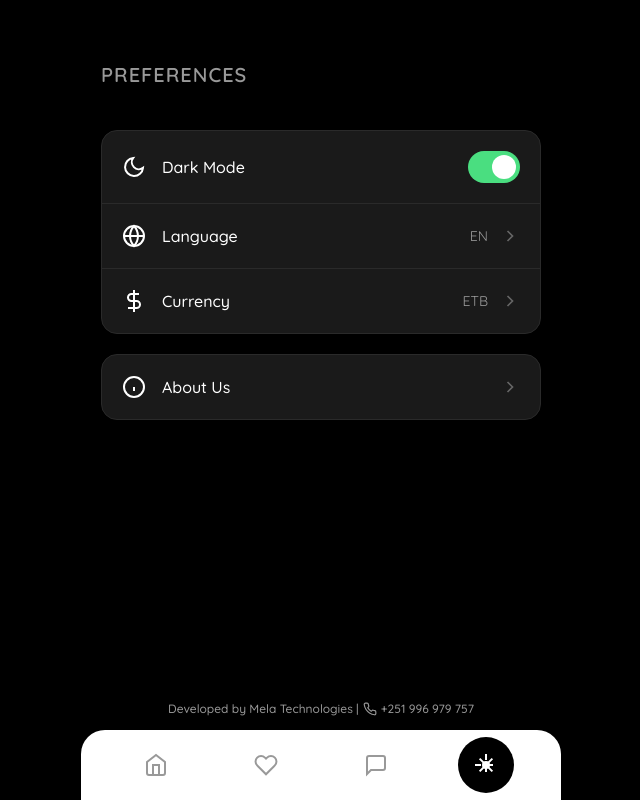
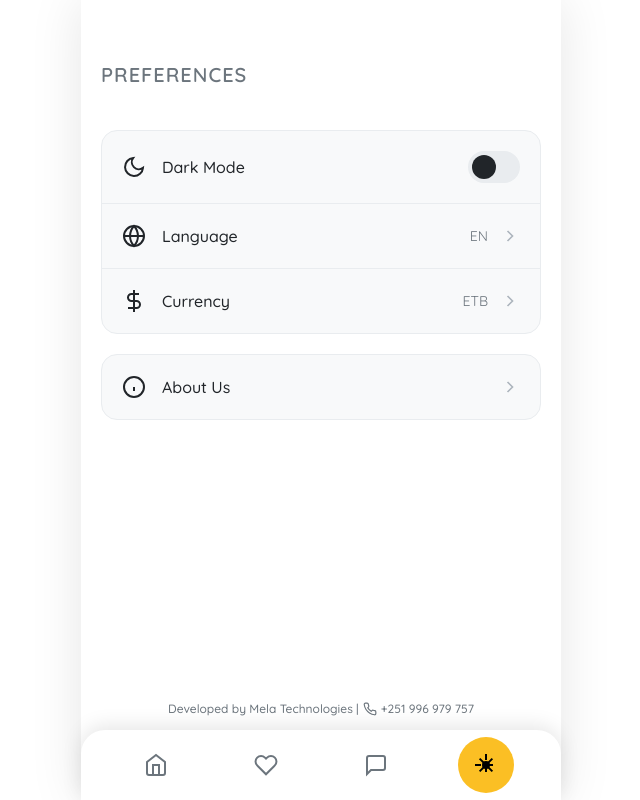
Before and after one commit to AbelStack/QR-Menu, a Vue app in the folder frontend/: page /profile in a window 1280 px wide. Shown: the whole page, without its empty margins (319-959 px from the left). Built offline with nearby package versions, Linux system fonts and the light colour scheme.

Commit message:
change the default color to white

```diff
--- a/frontend/index.html
+++ b/frontend/index.html
@@ -20,7 +20,7 @@
       #loading-screen {
         position: fixed;
         inset: 0;
-        background: #000;
+        background: #ffffff;
         display: flex;
         align-items: center;
         justify-content: center;
@@ -61,7 +61,7 @@
         position: absolute;
         width: 160px;
         height: 160px;
-        border: 4px solid #333;
+        border: 4px solid #e9ecef;
         border-top: 4px solid #fbbf24;
         border-radius: 50%;
         animation: spin 1s linear infinite;
@@ -71,7 +71,7 @@
         font-family: 'Quicksand', sans-serif;
         font-size: 24px;
         font-weight: 700;
-        color: #fff;
+        color: #212529;
         text-align: center;
         line-height: 1.3;
       }
@@ -80,7 +80,7 @@
         font-family: 'Quicksand', sans-serif;
         font-size: 13px;
         font-weight: 500;
-        color: #999;
+        color: #6c757d;
         text-align: center;
         margin-top: 8px;
         display: flex;
--- a/frontend/src/App.vue
+++ b/frontend/src/App.vue
@@ -27,7 +27,7 @@ onMounted(() => {
   background: var(--bg-primary);
   min-height: 100vh;
   position: relative;
-  box-shadow: 0 0 50px rgba(0,0,0,0.5);
+  box-shadow: 0 0 50px var(--shadow);
   transition: background-color 0.3s ease;
 }
 
--- a/frontend/src/assets/main.css
+++ b/frontend/src/assets/main.css
@@ -2,34 +2,60 @@
 
 /* CSS Variables for theming */
 :root {
+  /* Light Mode (Default) */
+  --bg-primary: #ffffff;
+  --bg-secondary: #f8f9fa;
+  --bg-tertiary: #e9ecef;
+  --bg-quaternary: #dee2e6;
+  --text-primary: #212529;
+  --text-secondary: #495057;
+  --text-tertiary: #6c757d;
+  --text-quaternary: #adb5bd;
+  --accent: #fbbf24;
+  --nav-bg: #ffffff;
+  --nav-text: #6c757d;
+  --nav-active-bg: #fbbf24;
+  --nav-active-text: #000;
+  --border-color: #dee2e6;
+  --shadow: rgba(0, 0, 0, 0.1);
+}
+
+/* Dark Mode Variables */
+html.dark-mode {
   --bg-primary: #000;
   --bg-secondary: #1a1a1a;
   --bg-tertiary: #2a2a2a;
+  --bg-quaternary: #3a3a3a;
   --text-primary: #fff;
   --text-secondary: #ccc;
   --text-tertiary: #999;
   --text-quaternary: #666;
   --accent: #fbbf24;
-  --nav-bg: #fff;
-  --nav-text: #999;
-  --nav-active-bg: #000;
-  --nav-active-text: #fff;
-}
-
-/* Light Mode Variables */
-html.light-mode {
-  --bg-primary: #f5f5f5;
-  --bg-secondary: #fff;
-  --bg-tertiary: #e5e5e5;
-  --text-primary: #000;
-  --text-secondary: #333;
-  --text-tertiary: #666;
-  --text-quaternary: #999;
-  --accent: #fbbf24;
-  --nav-bg: #000;
+  --nav-bg: #1a1a1a;
   --nav-text: #999;
   --nav-active-bg: #fbbf24;
   --nav-active-text: #000;
+  --border-color: #3a3a3a;
+  --shadow: rgba(0, 0, 0, 0.3);
+}
+
+/* Legacy light-mode class for compatibility */
+html.light-mode {
+  --bg-primary: #ffffff;
+  --bg-secondary: #f8f9fa;
+  --bg-tertiary: #e9ecef;
+  --bg-quaternary: #dee2e6;
+  --text-primary: #212529;
+  --text-secondary: #495057;
+  --text-tertiary: #6c757d;
+  --text-quaternary: #adb5bd;
+  --accent: #fbbf24;
+  --nav-bg: #ffffff;
+  --nav-text: #6c757d;
+  --nav-active-bg: #fbbf24;
+  --nav-active-text: #000;
+  --border-color: #dee2e6;
+  --shadow: rgba(0, 0, 0, 0.1);
 }
 
 * {
--- a/frontend/src/composables/useTheme.ts
+++ b/frontend/src/composables/useTheme.ts
@@ -1,11 +1,11 @@
 import { ref, watch, onMounted } from 'vue';
 
-const isDarkMode = ref(true);
+const isDarkMode = ref(false); // Default to light mode
 
 export function useTheme() {
   const initTheme = () => {
     const savedTheme = localStorage.getItem('darkMode');
-    isDarkMode.value = savedTheme !== 'false'; // Default to dark mode
+    isDarkMode.value = savedTheme === 'true'; // Default to light mode unless explicitly set to dark
     applyTheme();
   };
 
--- a/frontend/src/views/ProfileView.vue
+++ b/frontend/src/views/ProfileView.vue
@@ -170,7 +170,7 @@ const { setCurrency, currentCurrency } = useCurrency();
 const { isDarkMode, toggleTheme } = useTheme();
 
 const preferences = ref({
-  darkMode: true,
+  darkMode: false, // Default to light mode
 });
 
 const showLanguageModal = ref(false);
```
